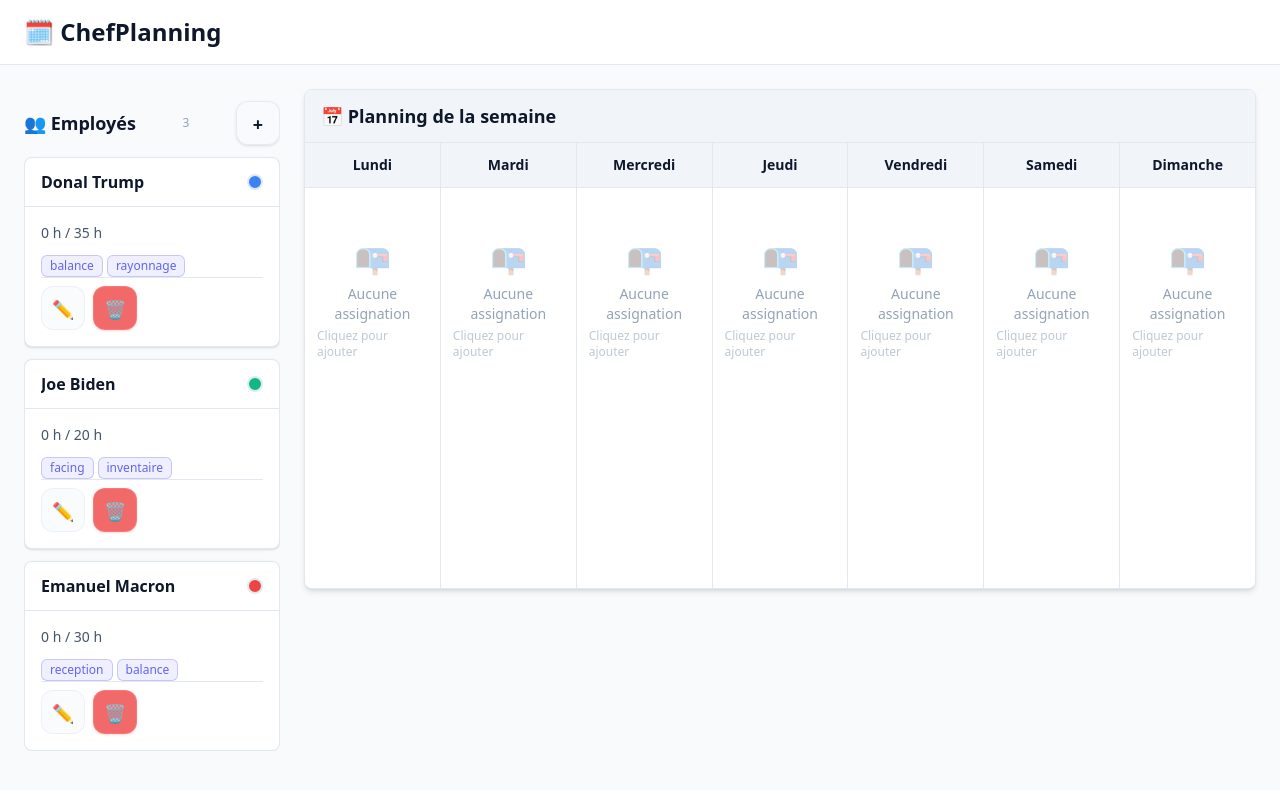
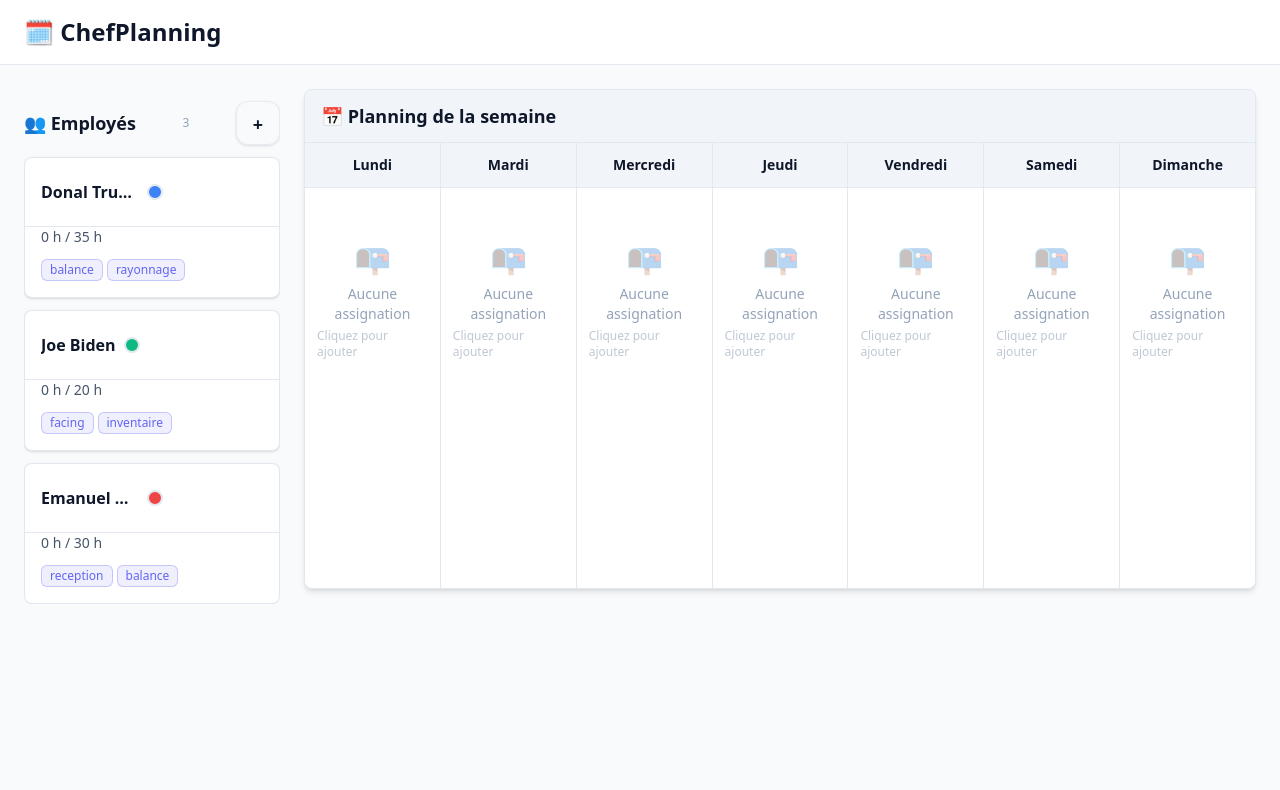
Before and after one commit to Palalde/react, a React (Vite) app in the folder mon-app-react/: page / in a window 1280 px wide. Shown: the top 790 px of the page. Built offline with nearby package versions, Linux system fonts and the light colour scheme.

Commit message:
card layer

```diff
--- a/mon-app-react/src/features/employees/components/EmployeeCard.jsx
+++ b/mon-app-react/src/features/employees/components/EmployeeCard.jsx
@@ -2,48 +2,62 @@ import { Card, Badge, Button } from "@/components/ui";
 
 function EmployeeCard({ employee = {}, onEdit, onDelete }) {
   return (
-    <Card
-      interactive
-      title={
-        <div className="flex items-center justify-between w-full">
-          <span className="truncate">{employee.name}</span>
+    <Card interactive className="group">
+      {/* Header custom (plus flexible + actions discrètes) */}
+      <div className="-mx-4 -mt-4 px-4 py-3 border-b border-border flex items-center gap-2">
+        <div className="min-w-0 flex-1 flex items-center gap-2">
+          <span className="truncate font-semibold text-text-primary">
+            {employee.name}
+          </span>
           <div
-            className="w-4 h-4 rounded-full border-2 border-border flex-shrink-0 ml-2"
+            className="w-4 h-4 rounded-full border-2 border-border flex-shrink-0"
             style={{ backgroundColor: employee.color }}
             aria-label={`Couleur: ${employee.color}`}
+            title={`Couleur: ${employee.color}`}
           />
         </div>
-      }
-    >
+
+        {(onEdit || onDelete) && (
+          <div className="flex items-center gap-1 opacity-0 group-hover:opacity-100 group-focus-within:opacity-100 transition-opacity">
+            {onEdit && (
+              <Button
+                size="icon"
+                variant="ghost"
+                onClick={() => onEdit(employee)}
+                className="min-w-[40px] min-h-[40px] p-2"
+                aria-label="Éditer"
+                title="Éditer"
+              >
+                ✏️
+              </Button>
+            )}
+            {onDelete && (
+              <Button
+                size="icon"
+                variant="ghost"
+                onClick={() => onDelete(employee.id)}
+                className="min-w-[40px] min-h-[40px] p-2 text-danger hover:text-danger hover:bg-danger/10 hover:border-danger/30"
+                aria-label="Supprimer"
+                title="Supprimer"
+              >
+                🗑️
+              </Button>
+            )}
+          </div>
+        )}
+      </div>
+
       {/* Weekly hours */}
       <p className="text-sm text-text-secondary mb-3">
         0 h / {employee.weeklyHours} h
       </p>
+
       {/* Employee skills */}
       <div className="flex flex-wrap gap-1">
         {employee.skills.map((skill) => (
           <Badge key={skill} label={skill} color="blue" />
         ))}
       </div>
-      {/* bouton d'action */}
-      <div className="flex gap-2 pt-2 border-t border-border">
-        {/* edit */}
-        {onEdit && (
-          <Button size="icon" variant="ghost" onClick={() => onEdit(employee)}>
-            ✏️
-          </Button>
-        )}
-        {/* delete */}
-        {onDelete && (
-          <Button
-            size="icon"
-            variant="danger"
-            onClick={() => onDelete(employee.id)}
-          >
-            🗑️
-          </Button>
-        )}
-      </div>
     </Card>
   );
 }
```
